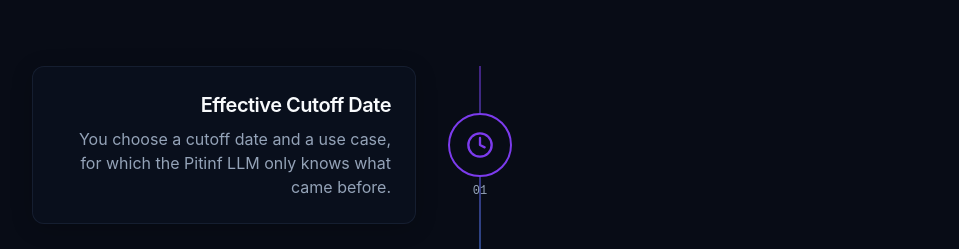
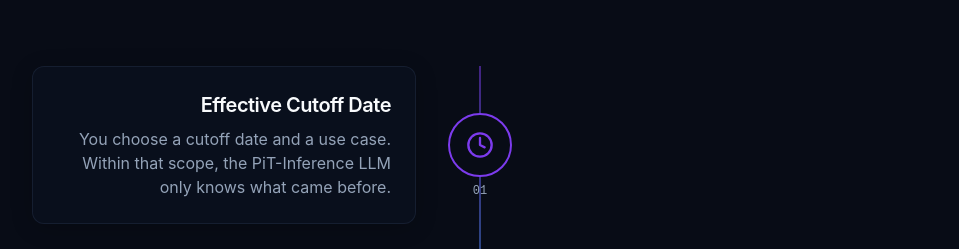
Before and after one commit to benstaf/astro-pit-pages_new, a React (Vite) app: page / in a window 1280 px wide. Shown: the part 3547-3796 px from the top of the page, without its empty margins (160-1119 px from the left). Built offline with nearby package versions, Linux system fonts and the light colour scheme; the HTML template or start-up script is replaced by a standard one.

Commit message:
Update HowItWorks.tsx

```diff
--- a/src/components/landing/HowItWorks.tsx
+++ b/src/components/landing/HowItWorks.tsx
@@ -5,7 +5,7 @@ const steps = [
   {
     icon: Clock,
     title: "Effective Cutoff Date",
-    description: "You choose a cutoff date and a use case, for which the Pitinf LLM only knows what came before."  },
+    description: "You choose a cutoff date and a use case. Within that scope, the PiT-Inference LLM only knows what came before."  },
   {
     icon: Database,
     title: "Clean Data Pipeline",
```
